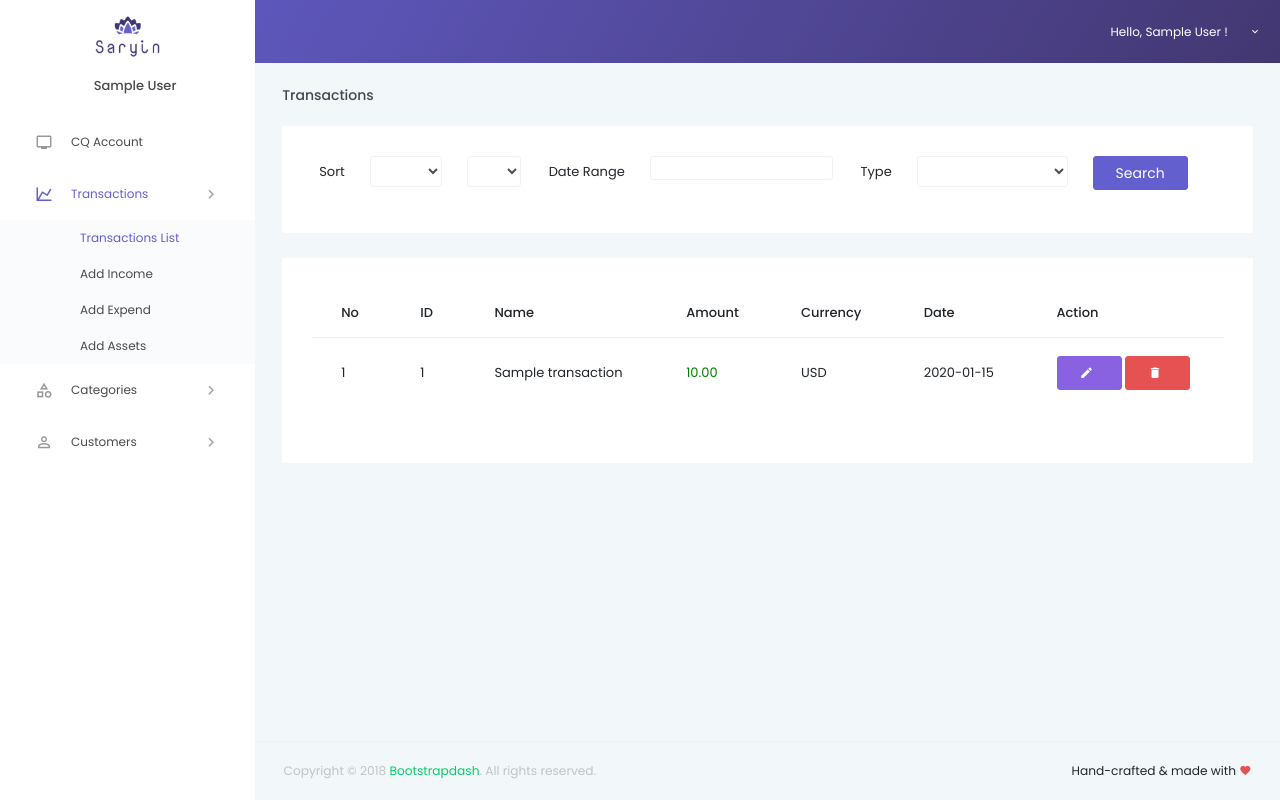
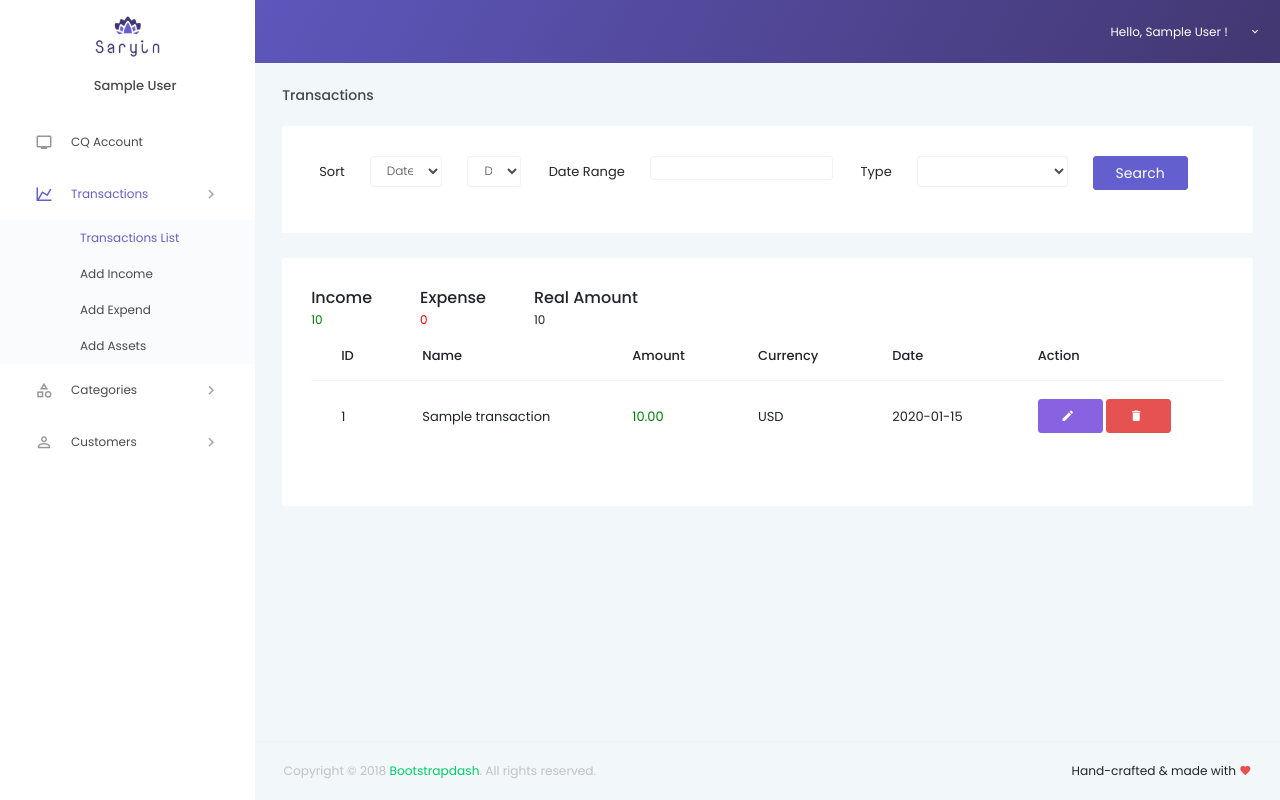
Before and after one commit to comquas/saryin, a Laravel app: page /acc/transactions in a window 1280 px wide. Run offline with Laravel 8, Linux system fonts and the light colour scheme; the visitor is signed in with stand-in values (Sample User, id 1); tables that the repository leaves empty hold one stand-in row (values such as "Sample post"); some libraries are stand-ins or nearby versions.

Commit message:
add transaction fix

```diff
--- a/app/Http/Controllers/TransactionController.php
+++ b/app/Http/Controllers/TransactionController.php
@@ -61,9 +61,9 @@ class TransactionController extends Controller
         $dates = $request->dates;
         if($dates != null) {
             $d = explode("-",$dates);
-            dd($d);
-            $start = Carbon::createFromFormat("d/m/Y",$d[0]);
-            $end = Carbon::createFromFormat("d/m/Y",$d[1]);
+
+            $start = Carbon::createFromFormat("d/m/Y",trim($d[0]));
+            $end = Carbon::createFromFormat("d/m/Y",trim($d[1]));
 
             $transactions->where('date','>=',$start)->where('date','<=',$end);
         }
@@ -81,9 +81,15 @@ class TransactionController extends Controller
         else {
             $type == "";
         }
-        $transactions = $transactions->orderBy($orderBy,$orderType)->paginate(50);
+        $transactions = $transactions->orderBy($orderBy,$orderType);
 
-        return view('admin.transactions.list',compact('title','transactions','pageno','orderBy','orderType','dates','type'));
+        $inAmount = (clone $transactions)->where("type",1)->sum("amount");
+        $outAmount = (clone $transactions)->where("type","!=",1)->sum("amount");
+        $diffAmount = $inAmount - $outAmount;
+
+        $transactions = $transactions->paginate(50);
+        return view('admin.transactions.list',compact('title','transactions',
+        'pageno','orderBy','orderType','dates','type','inAmount','outAmount','diffAmount'));
     }
 
 
--- a/resources/views/admin/transactions/list.blade.php
+++ b/resources/views/admin/transactions/list.blade.php
@@ -11,15 +11,15 @@
               <div class="col-sm-5">
                   <select name="orderBy" class="form-control form-control-sm">
                       <option value=""></option>
-                    <option value="1" {{$orderBy == 1 ? "selected" : ""}}>Date</option>
-                    <option value="2" {{$orderBy == 2 ? "selected" : ""}}>ID</option>
+                    <option value="1" {{$orderBy == "date" ? "selected" : ""}}>Date</option>
+                    <option value="2" {{$orderBy == "id" ? "selected" : ""}}>ID</option>
                   </select>
               </div>
               <div class="col-sm-4">
                   <select name="orderType" class="form-control form-control-sm">
                       <option value=""></option>
-                    <option value="1" {{$orderType == 1 ? "selected" : ""}}>Asc</option>
-                    <option value="2" {{$orderType == 2 ? "selected" : ""}}>Desc</option>
+                    <option value="1" {{$orderType == "asc" ? "selected" : ""}}>Asc</option>
+                    <option value="2" {{$orderType == "desc" ? "selected" : ""}}>Desc</option>
                   </select>
               </div>
           </div>
@@ -62,11 +62,23 @@
 @endsection
 
 @section('content-data')
-
+<div class="d-flex flex-column flex-lg-row">
+  <div class="wrapper pr-5">
+      <h5 class="mb-0">Income</h5>
+      <small class="income">{{$inAmount}}</small>
+  </div>
+  <div class="wrapper pr-5">
+      <h5 class="mb-0">Expense</h5>
+      <small class="expend">{{$outAmount}}</small>
+  </div>
+  <div class="wrapper pr-5">
+      <h5 class="mb-0">Real Amount</h5>
+      <small>{{$diffAmount}}</small>
+  </div>
+</div>
 <table class="table">
         <thead>
           <tr>
-            <th>No</th>
             <th>ID</th>
             <th>Name</th>
             <th>Amount</th>
@@ -82,7 +94,7 @@
           ?>
          @foreach ($transactions as $transaction)
              <tr>
-                <td>{{$no++}}</td>
+
                 <td>{{$transaction->id}}</td>
                  <td>{{$transaction->name}}</td>
                  <td><span class="{{($transaction->type == 1) ? 'income' : 'expend' }}">
```
